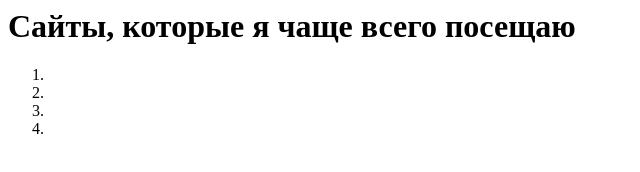
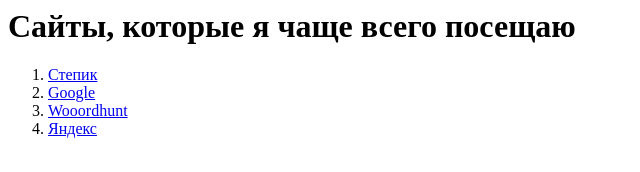
Before and after one commit to stoker-v/my_site, a plain HTML site: page index.html in a window 1280 px wide. Shown: the whole page, without its empty margins (0-640 px from the left). Drawn offline with Linux system fonts and the light colour scheme.

Commit message:
третья попытка

```diff
--- a/index.html
+++ b/index.html
@@ -1,9 +1,9 @@
 <h1>Сайты, которые я чаще всего посещаю</h1>
 <p>
 <ol>
-    <li><a href="https://stepik.org/catalog" target="_blank" Степик</a> </li>
-    <li><a href="https://www.google.com" target="_blank" Google</a> </li>
-    <li><a href="https://wooordhunt.ru" target="_blank" Wooordhunt</a> </li>
-    <li><a href="https://yandex.ru" target="_blank" Яндекс</a> </li>
+    <li><a href="https://stepik.org/catalog" target="_blank">Степик</a> </li>
+    <li><a href="https://www.google.com" target="_blank">Google</a> </li>
+    <li><a href="https://wooordhunt.ru" target="_blank">Wooordhunt</a> </li>
+    <li><a href="https://yandex.ru" target="_blank">Яндекс</a> </li>
 </ol>
 </p>
```
